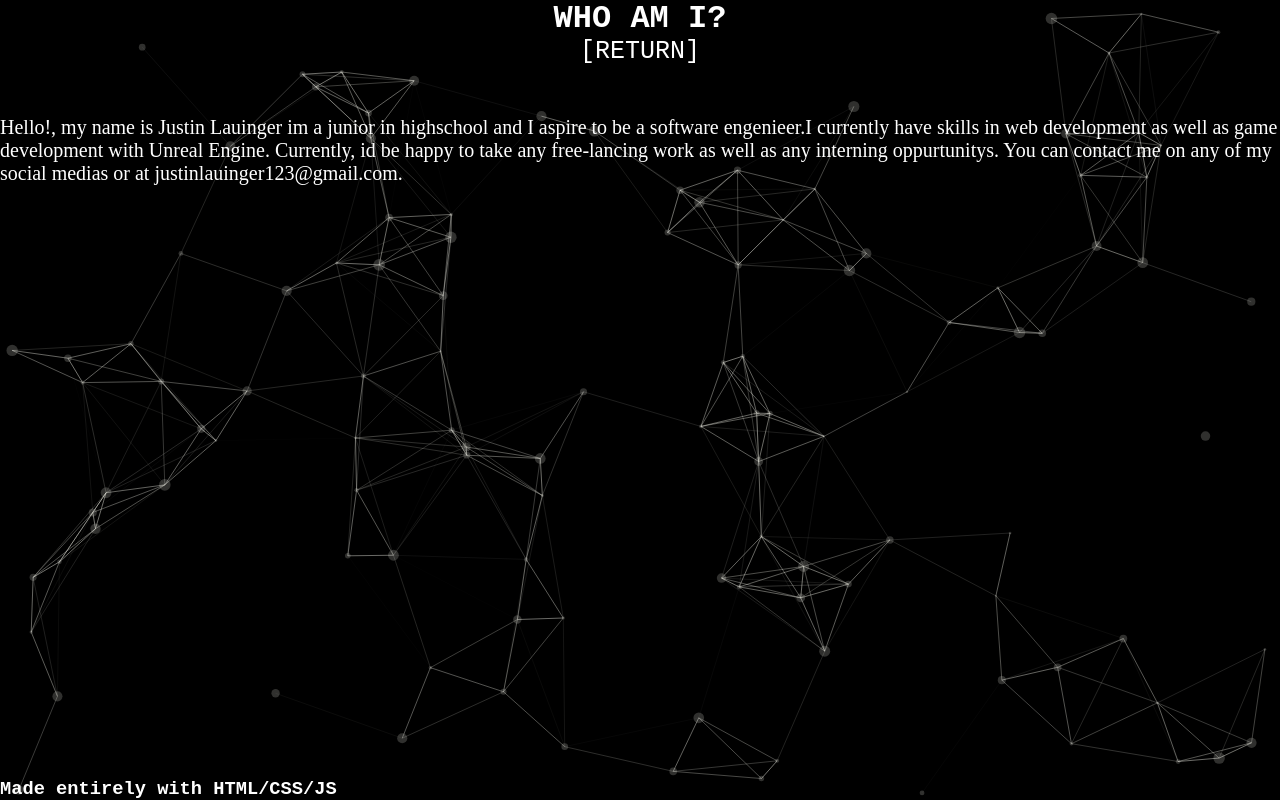
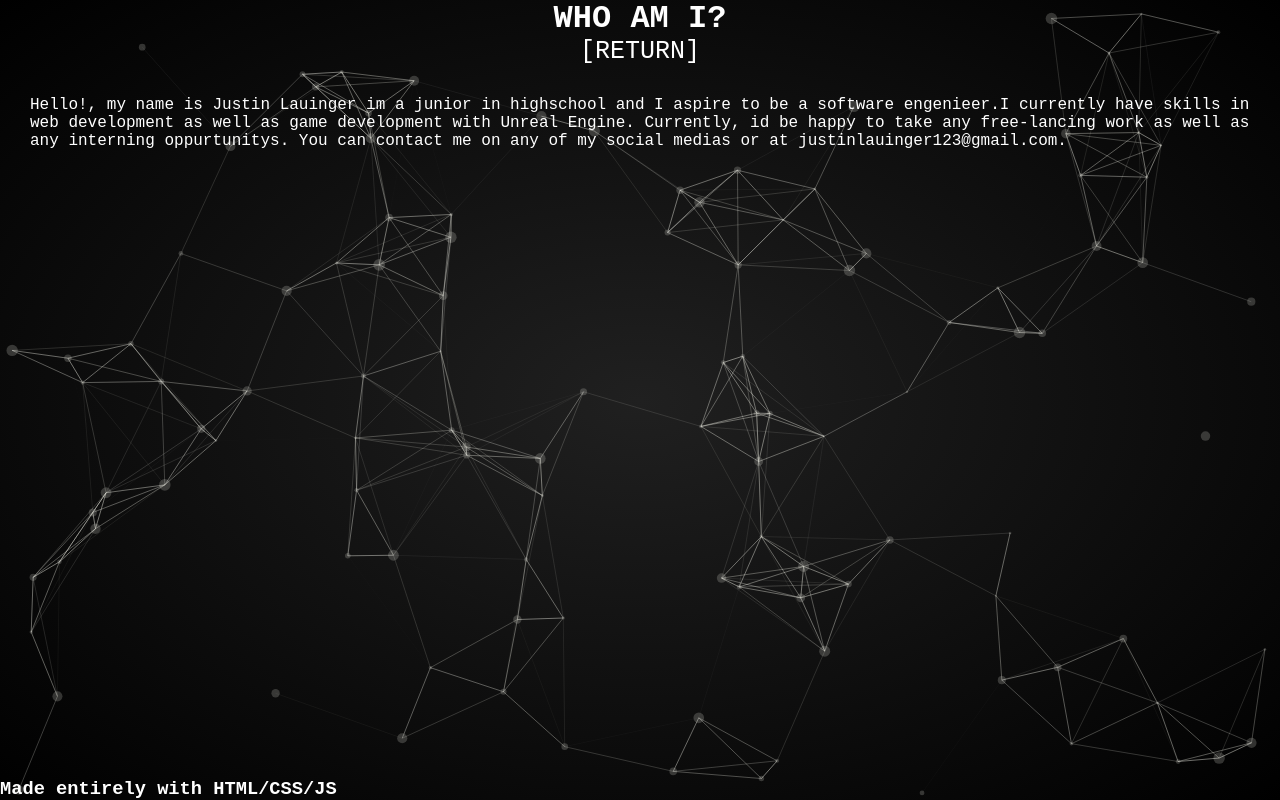
Before and after one commit to Fattix/JustinLauinger, a plain HTML site: page About.html in a window 1280 px wide. Drawn offline with Linux system fonts and the light colour scheme.

Commit message:
Add files via upload

```diff
--- a/About.html
+++ b/About.html
@@ -10,10 +10,10 @@
 <body>
     <h1 style="color:rgb(255, 255, 255);font-family:'Courier New', Courier, monospace"><center>WHO AM I?</center></h1>
     <a id="return-link" href="index.html" style="color:#fff;font-family:'Courier New', Courier, monospace; text-decoration: none; font-size: 25px; padding-top: 25px"><center>[RETURN]</center></var></a>
-    <div class = "about">
-    <P style="color:rgb(255, 255, 255);font-family:'Courier New', Courier, monospace: 30px;">Hello!, my name is Justin Lauinger im a junior in highschool and I aspire to be a software engenieer.I currently have skills in web development as
+
+    <P style="color:rgb(255, 255, 255);font-family:'Courier New', Courier, monospace;padding: 30px;">Hello!, my name is <bold>Justin Lauinger</bold> im a junior in highschool and I aspire to be a software engenieer.I currently have skills in web development as
       well as game development with Unreal Engine. Currently, id be happy to take any free-lancing work as well as any interning oppurtunitys. You can contact me on any of my social medias or at justinlauinger123@gmail.com.</P>
-      </div>
+
     <div class="bottom-left">
         <h3 style="color:rgb(255, 255, 255);font-family:'Courier New', Courier, monospace">Made entirely with HTML/CSS/JS</h3>
 
--- a/style.css
+++ b/style.css
@@ -14,7 +14,7 @@ body{
     top: 0; left: 0;
     width: 100%;
     height: 100%;
-    background: radial-gradient(#000000,#000000);
+    background: radial-gradient(#202020,#000000);
     z-index: -1;
 }
 .about
```
